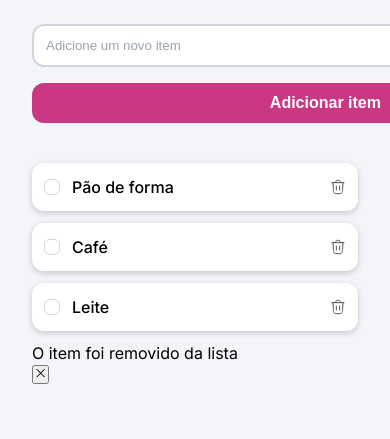
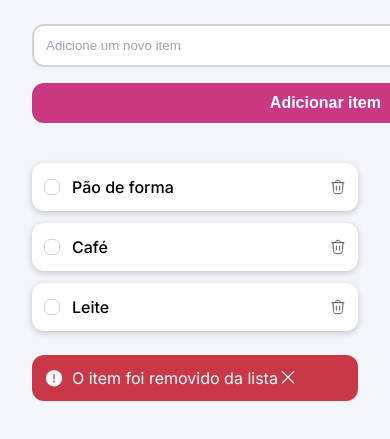
Before and after one commit to nicolas-de-souza-moraes12a/quicklistladomarcio, a plain HTML site: page index.html in a window 390 px wide. Shown: the part 185-624 px from the top of the page. Drawn offline with nearby package versions, Linux system fonts and the light colour scheme.

Commit message:
estilização da section.warning e fim do estilo mobile

```diff
--- a/index.html
+++ b/index.html
@@ -78,7 +78,7 @@
 
         <div class="warning">
             <div>
-                <i class="ph ph warning-circle ph-fill"></i>
+                <i class="ph ph-warning-circle ph-fill"></i>
 
                 <span>O item foi removido da lista</span>
             </div>
--- a/style.css
+++ b/style.css
@@ -166,3 +166,37 @@ main {
         }
     }
 }
+
+.warning {
+    background: var(--color-danger);
+    color: var(--always-white);
+    padding: 1.2rem;
+    display: flex;
+    align-items: center;
+    justify-content: justify content;
+    border-radius: 1.2rem;
+    margin-top: 2.4rem;
+    opacity: 1;
+    transform: translateY(8);
+    transition: opacity 0.4s ease, transform 0.4s ease;
+
+    div {
+        display: flex;
+        align-items: center;
+        gap: .8rem;
+    }
+
+    i {
+        font-size: 2rem;
+    }
+
+    button {
+        border: none;
+        background: none;
+        color: var(--always-white);
+    }
+}
+
+.hide-warning {
+
+}
```
